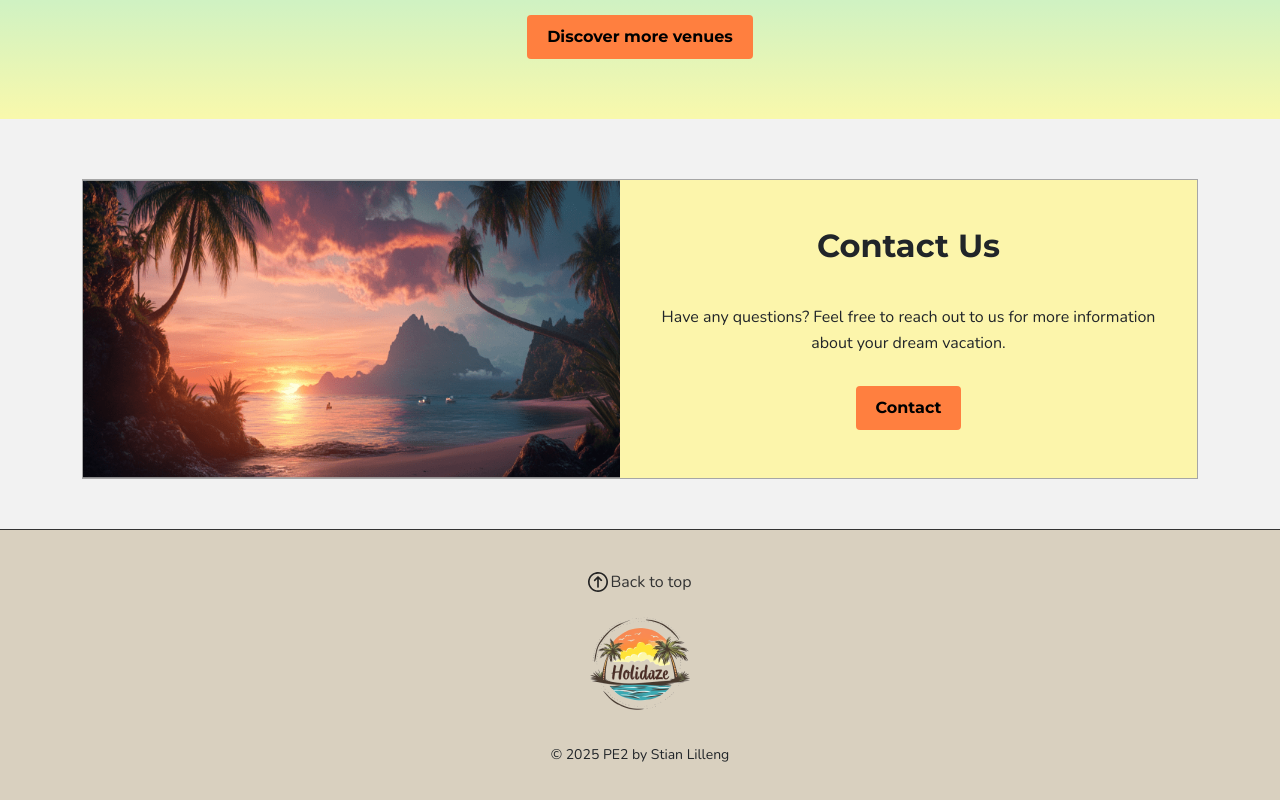
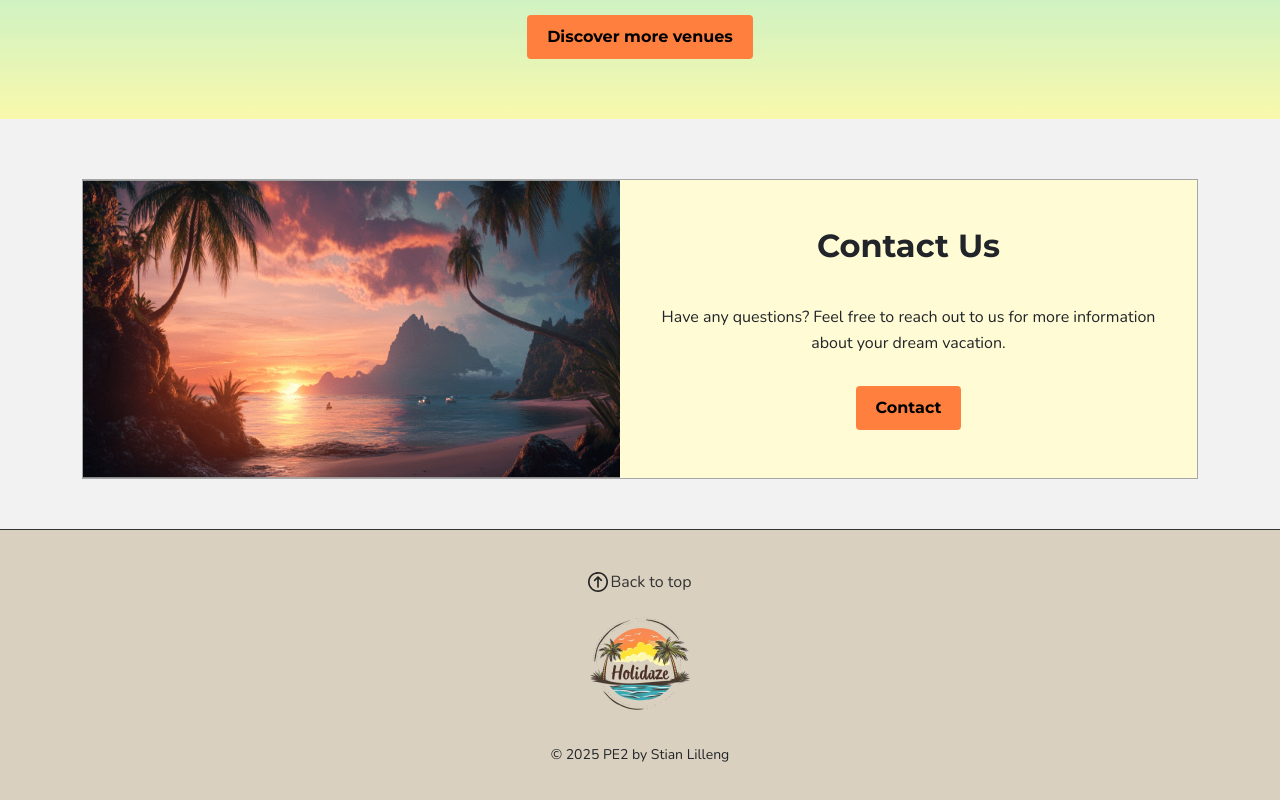
Before and after one commit to StianL82/project-exam-2, a React (Create React App) app: page / in a window 1280 px wide. Shown: the part 873-1673 px from the top of the page. Built offline with nearby package versions, Linux system fonts and the light colour scheme; no server answers.

Commit message:
Udate to colors in GlobalStyle and theme

```diff
--- a/src/styles/GlobalStyle.jsx
+++ b/src/styles/GlobalStyle.jsx
@@ -24,6 +24,7 @@ export const ButtonBase = styled.button`
 // Orange Button
 export const OrangeButton = styled(ButtonBase)`
   background: ${(props) => props.theme.color.secondaryColor};
+  color: ${(props) => props.theme.color.black};
   &:hover {
     background: ${(props) => props.theme.color.buttonHoverOrange};
   }
@@ -74,7 +75,7 @@ const GlobalStyle = createGlobalStyle`
     --color-beige: #D9D0BF;
     --color-turquoise: #3CAAB4;
     --color-darkTurquoise: #29757A;
-    --color-lightYellow: #FCF5AB;
+    --color-lightYellow: #FFFBD4;
     --color-primary: #397EE6;
     --color-secondary: #FF7F3F;
     --color-danger: #dc3545;
--- a/src/styles/theme.js
+++ b/src/styles/theme.js
@@ -17,7 +17,7 @@ const theme = {
     buttonHoverBlue: 'var(--color-buttonHoverBlue)',
     buttonHoverRed: 'var(--color-buttonHoverRed)',
     success: 'var(--color-success)',
-    strokeColor: 'var(--color-stroke)',
+    stroke: 'var(--color-stroke)',
   },
   spacing: {
     small: '8px',
```
